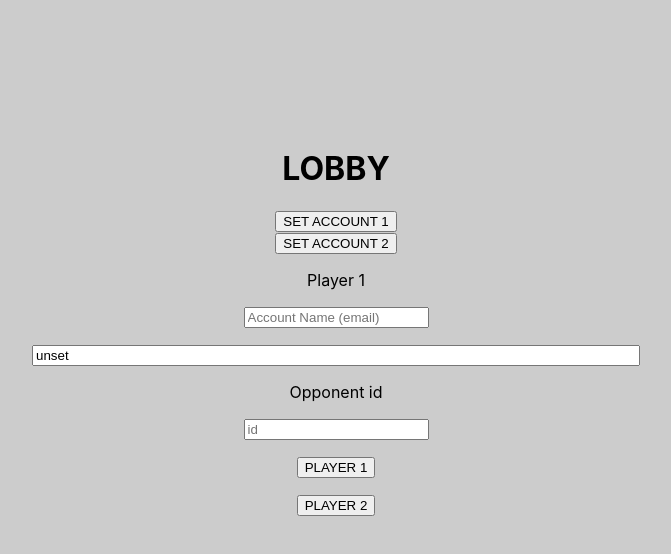
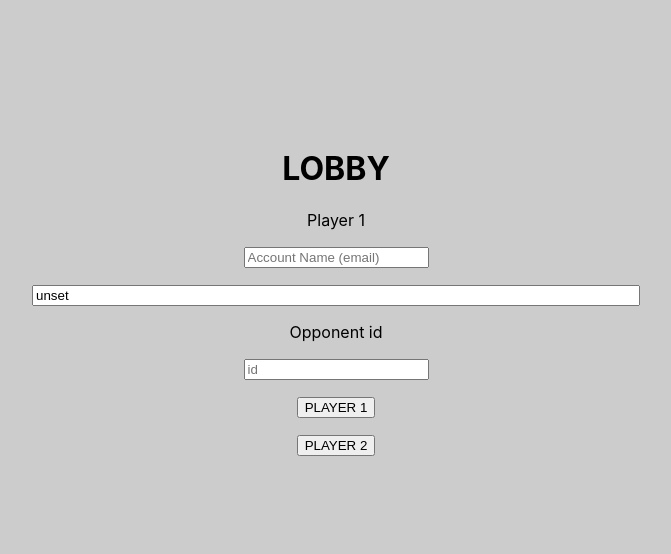
Before and after one commit to figaro27/heat_rps_react, a React (Create React App) app: page / in a window 1280 px wide. Shown: the top 554 px of the page, without its empty margins (304-975 px from the left). Built offline with nearby package versions, Linux system fonts and the light colour scheme; no server answers.

Commit message:
Entrance corrections 2

```diff
--- a/src/components/Lobby/Lobby.js
+++ b/src/components/Lobby/Lobby.js
@@ -48,8 +48,6 @@ const updateAccount = () => {
     <div className="Lobby">
       <h1>LOBBY</h1>
 
-      <p><input type="button" onClick={() => changeAccount(1)} value="SET ACCOUNT 1" /><br /><input type="button" onClick={() => changeAccount(2)} value="SET ACCOUNT 2" /></p>
-
       <p>Player 1</p>
       <p>
       <input placeholder="Account Name (email)" id="name" type="text" className="inpName" onChange={()=>updateAccount()} value={accounts.name || ''} />
```
